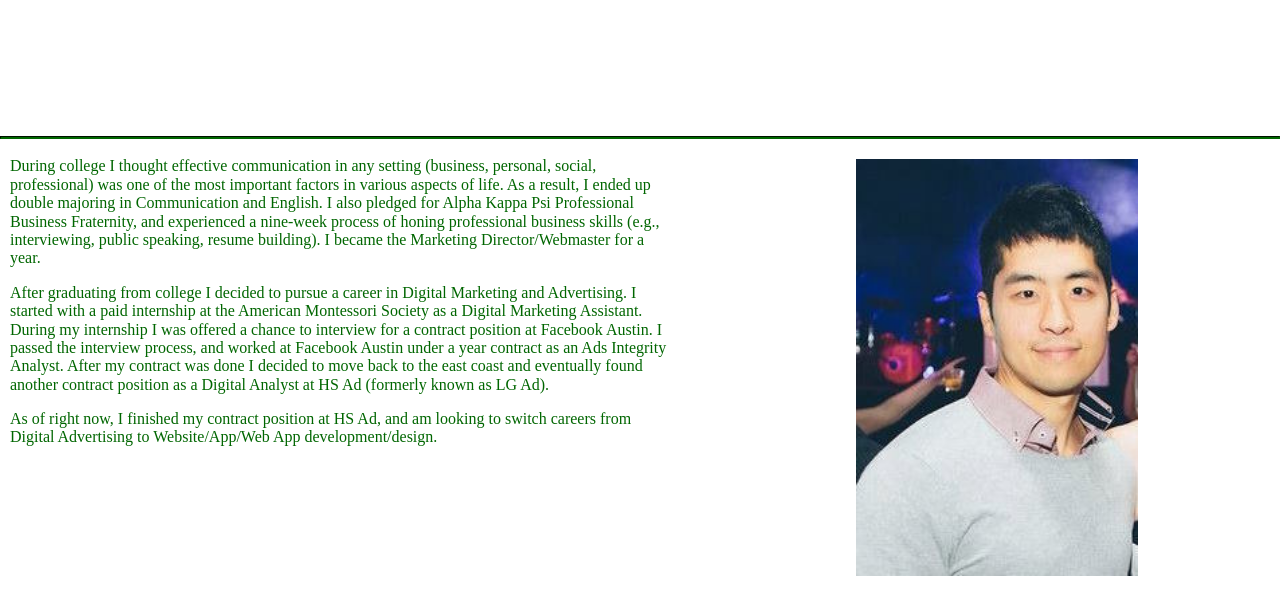
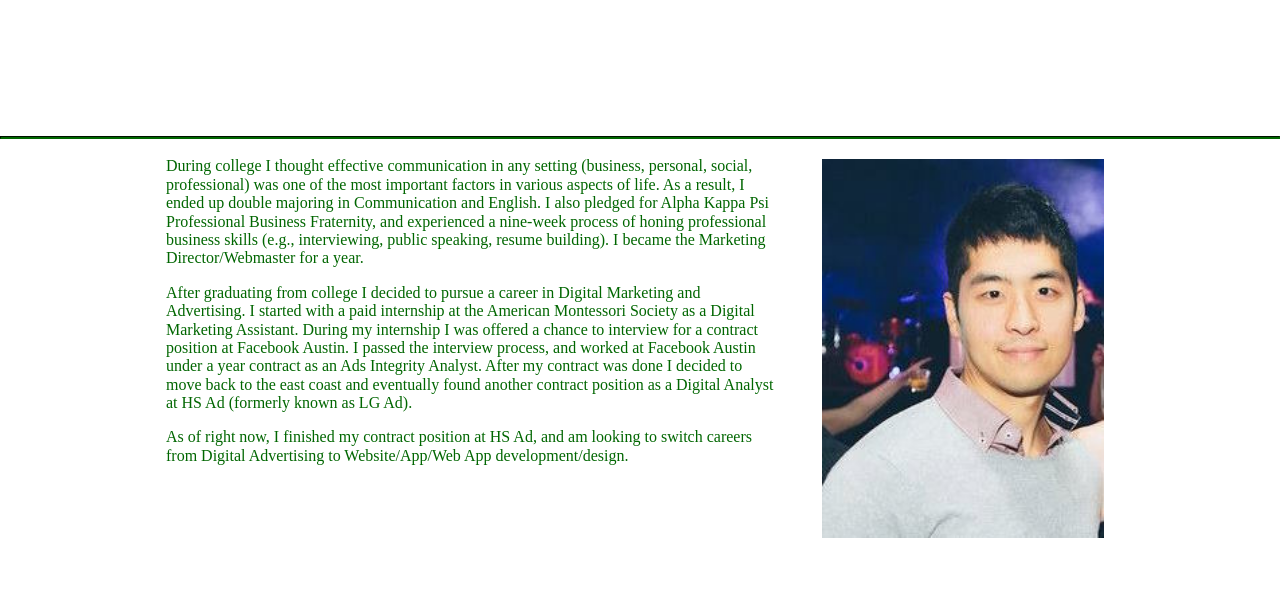
Before and after one commit to chan42988/Online-Portfolio, a PHP site: page /about.html in a window 1280 px wide; the page is wider, and only the part inside the window is pictured. Shown: the part 45-660 px from the top of that part. Run offline with PHP 8.4, Linux system fonts and the light colour scheme; some libraries are stand-ins or nearby versions.

Commit message:
finished editing home about and contact working on projects page

```diff
--- a/about.html
+++ b/about.html
@@ -23,6 +23,9 @@
     <hr>
   </div>
 
+<!--   <div class="box">
+  </div> -->
+
   <img src="image/main-selfie.jpg" alt="selfie">
 
   <div id="desc">
--- a/css/about.css
+++ b/css/about.css
@@ -29,10 +29,16 @@ hr {
   height: 2px;
 }
 
+/*.box {
+    width: 700px;
+    height: 600px;
+    border: 1px solid green;
+}*/
+
 img {
   position: relative;
   top: 140px;
-  right: 142px;
+  right: 176px;
   margin-top: 1px;
   margin-left: 5%;
   float: right;
@@ -42,11 +48,12 @@ img {
 #desc {
   position: relative;
   top: 112px;
+  left: 156px;
   font-family: "didot", didot;
   font-size: 16px;
   margin-top: 1px;
   padding: 10px;
-  width: 52%;
+  width: 48%;
   display: inline-block;
   color: #006600;
 }
--- a/css/contact.css
+++ b/css/contact.css
@@ -11,7 +11,7 @@ A {
 }
 
 body {
-  background: #504A4B;
+  background: #006600;
 }
 
 nav li {
@@ -22,6 +22,9 @@ nav li {
 hr {
   position: relative;
   top: 5px;
+  height: 1px;
+  border-color: white;
+  background-color: white;
 }
 
 .hr1 {
--- a/css/index.css
+++ b/css/index.css
@@ -15,7 +15,7 @@ A {
   top: 85px;
   left: 20px;
   color: white;
-  font-size: 34px;
+  font-size: 30px;
   font-family: "didot", didot;
 }
 
--- a/projects.html
+++ b/projects.html
@@ -34,7 +34,7 @@
   </div>
 
   <div class="SJ">
-    <a href="jukebox_ce/index.html" target="_blank"><img src="image/SJ.jpg"></a>
+    <a href="jukebox_ce/index.html" target="_blank"><img src="image/SJ.jpg" style="width:30em;"></a>
   </div>
 
   <div class="stuff">
```
Also changed, not shown: image/main-selfie.jpg. Lines whose indentation alone changed are shown as unchanged.
